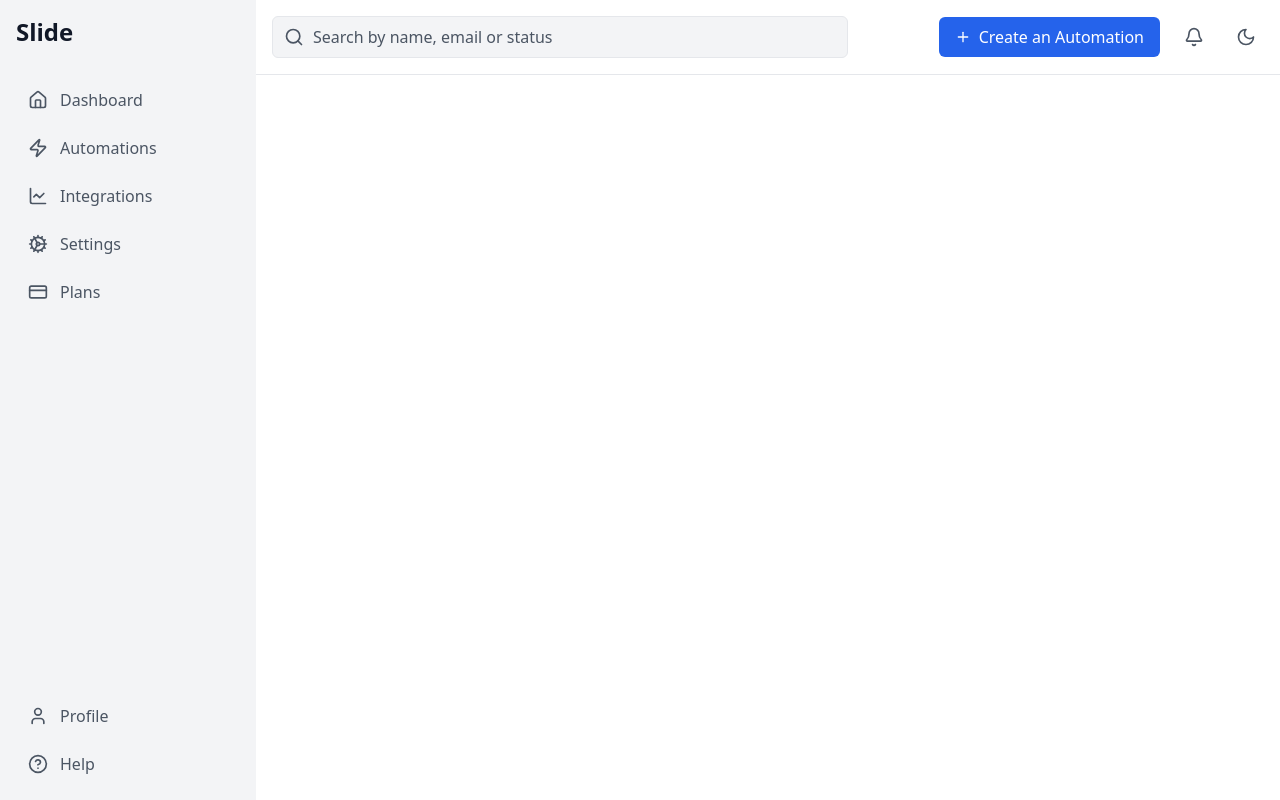
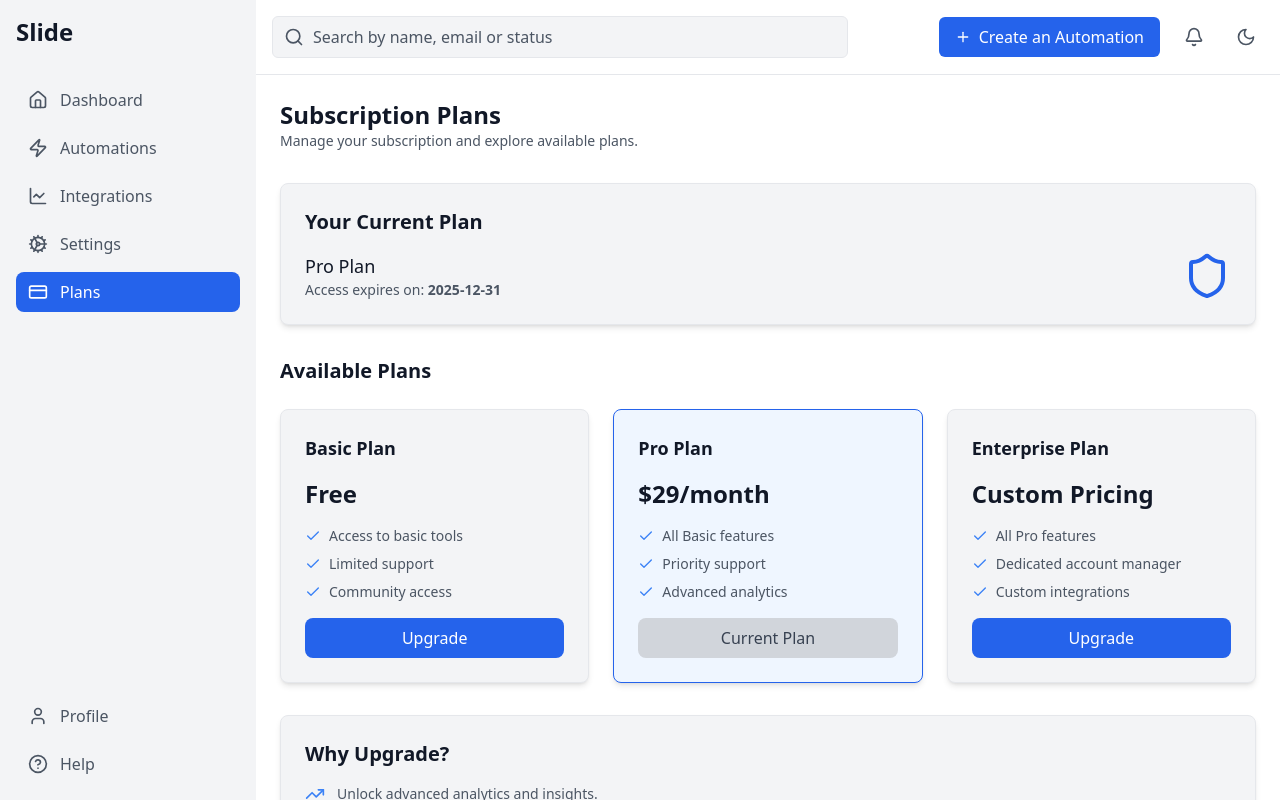
Before and after one commit to manjeetexe/INSTA, a React (Vite) app in the folder CLIENT/: page /plans in a window 1280 px wide. Built offline with nearby package versions, Linux system fonts and the light colour scheme.

Commit message:
ADD plan Page

```diff
--- a/CLIENT/src/App.jsx
+++ b/CLIENT/src/App.jsx
@@ -4,11 +4,12 @@ import Layout from './Components/Layout';
 import Automation from './pages/Automation';
 import DashBoard from './Components/DashBoard';
 import Profile from './pages/profile';
+import Plans from './pages/plans';
 import Settings from './pages/setting';
 import Help from './pages/help';
 import Integration from './pages/integration';
-import {  } from 'lucide-react';
 import { Home, Zap, LineChart,CreditCard, Cog, User, HelpCircle } from 'lucide-react';
+
 
 export default function App() {
   const [isSidebarOpen, setIsSidebarOpen] = useState(false);
@@ -65,9 +66,9 @@ export default function App() {
           <span>Settings</span>
         </Link>
         <Link
-          to="/plan"
+          to="/plans"
           className={`flex items-center space-x-3 px-3 py-2 rounded-lg ${
-            isActive('/settings') ? 'bg-blue-600 text-white' : 'text-gray-600 dark:text-gray-400 hover:text-white hover:bg-zinc-900'
+            isActive('/plans') ? 'bg-blue-600 text-white' : 'text-gray-600 dark:text-gray-400 hover:text-white hover:bg-zinc-900'
           }`}
         >
           <CreditCard className="w-5 h-5" />
@@ -122,6 +123,7 @@ export default function App() {
           <Route path="/settings" element={<Settings/>} />
           <Route path="/profile" element={<Profile />} />
           <Route path="/help" element={<Help />} />
+          <Route path="/plans" element={<Plans />} />
 
         </Routes>
       </Layout>
--- /dev/null
+++ b/CLIENT/src/pages/plans.jsx
@@ -0,0 +1,131 @@
+import React, { useState } from 'react';
+import { Check, CreditCard, Shield, TrendingUp } from 'lucide-react';
+import { Rocket } from 'lucide-react';
+const PlanPage = () => {
+  const [currentPlan, setCurrentPlan] = useState('Pro');
+
+  const plans = [
+    {
+      name: 'Basic',
+      price: 'Free',
+      features: [
+        'Access to basic tools',
+        'Limited support',
+        'Community access',
+      ],
+    },
+    {
+      name: 'Pro',
+      price: '$29/month',
+      features: [
+        'All Basic features',
+        'Priority support',
+        'Advanced analytics',
+      ],
+    },
+    {
+      name: 'Enterprise',
+      price: 'Custom Pricing',
+      features: [
+        'All Pro features',
+        'Dedicated account manager',
+        'Custom integrations',
+      ],
+    },
+  ];
+
+  return (
+    <main className="p-6 max-w-5xl mx-auto space-y-8">
+      {/* Page Header */}
+      <div>
+        <h1 className="text-2xl font-semibold text-gray-900 dark:text-white">Subscription Plans</h1>
+        <p className="text-sm text-gray-600 dark:text-gray-400">
+          Manage your subscription and explore available plans.
+        </p>
+      </div>
+
+      {/* Current Plan */}
+      <section className="bg-gray-100 dark:bg-zinc-900/50 border border-gray-200 dark:border-zinc-700 p-6 rounded-lg shadow-md">
+        <h2 className="text-xl font-semibold text-gray-900 dark:text-white mb-4">Your Current Plan</h2>
+        <div className="flex items-center justify-between">
+          <div>
+            <h3 className="text-lg font-medium text-gray-900 dark:text-white">{currentPlan} Plan</h3>
+            <p className="text-sm text-gray-600 dark:text-gray-400">
+              Access expires on: <strong>2025-12-31</strong>
+            </p>
+          </div>
+          <Shield className="w-12 h-12 text-blue-600 dark:text-blue-400" />
+        </div>
+      </section>
+
+      {/* Available Plans */}
+      <section className="space-y-6">
+        <h2 className="text-xl font-semibold text-gray-900 dark:text-white mb-4">Available Plans</h2>
+        <div className="grid grid-cols-1 md:grid-cols-2 lg:grid-cols-3 gap-6">
+          {plans.map((plan, index) => (
+            <div
+              key={index}
+              className={`p-6 rounded-lg shadow-md border ${
+                currentPlan === plan.name
+                  ? 'border-blue-600 bg-blue-50 dark:bg-blue-900/20'
+                  : 'border-gray-200 dark:border-zinc-700 bg-gray-100 dark:bg-zinc-900/50'
+              }`}
+            >
+              <h3 className="text-lg font-semibold text-gray-900 dark:text-white">{plan.name} Plan</h3>
+              <p className="text-2xl font-bold text-gray-900 dark:text-white my-4">
+                {plan.price}
+              </p>
+              <ul className="space-y-2 mb-4">
+                {plan.features.map((feature, idx) => (
+                  <li key={idx} className="flex items-center text-sm text-gray-600 dark:text-gray-400">
+                    <Check className="w-4 h-4 text-blue-500 mr-2" />
+                    {feature}
+                  </li>
+                ))}
+              </ul>
+              {currentPlan === plan.name ? (
+                <button className="w-full px-4 py-2 bg-gray-300 dark:bg-zinc-800 text-gray-700 dark:text-gray-400 rounded-lg cursor-not-allowed">
+                  Current Plan
+                </button>
+              ) : (
+                <button
+                  onClick={() => setCurrentPlan(plan.name)}
+                  className="w-full px-4 py-2 bg-blue-600 text-white rounded-lg hover:bg-blue-500"
+                >
+                  Upgrade
+                </button>
+              )}
+            </div>
+          ))}
+        </div>
+      </section>
+
+      {/* Subscription Benefits */}
+      <section className="bg-gray-100 dark:bg-zinc-900/50 border border-gray-200 dark:border-zinc-700 p-6 rounded-lg shadow-md">
+        <h2 className="text-xl font-semibold text-gray-900 dark:text-white mb-4">Why Upgrade?</h2>
+            <ul className="space-y-4">
+                <li className="flex items-center">
+                    <TrendingUp className="w-5 h-5 text-blue-500 mr-3" />
+                    <span className="text-sm text-gray-600 dark:text-gray-400">
+                    Unlock advanced analytics and insights.
+                    </span>
+                </li>
+                <li className="flex items-center">
+                    <CreditCard className="w-5 h-5 text-blue-500 mr-3" />
+                    <span className="text-sm text-gray-600 dark:text-gray-400">
+                    Enjoy priority support and faster responses.
+                    </span>
+                </li>
+                <li className="flex items-center">
+                    <Rocket className="w-5 h-5 text-blue-500 mr-3" />
+                    <span className="text-sm text-gray-600 dark:text-gray-400">
+                    Automate and scale your workflows efficiently.
+                    </span>
+                </li>
+                </ul>
+      </section>
+    </main>
+  );
+};
+
+export default PlanPage;
```
